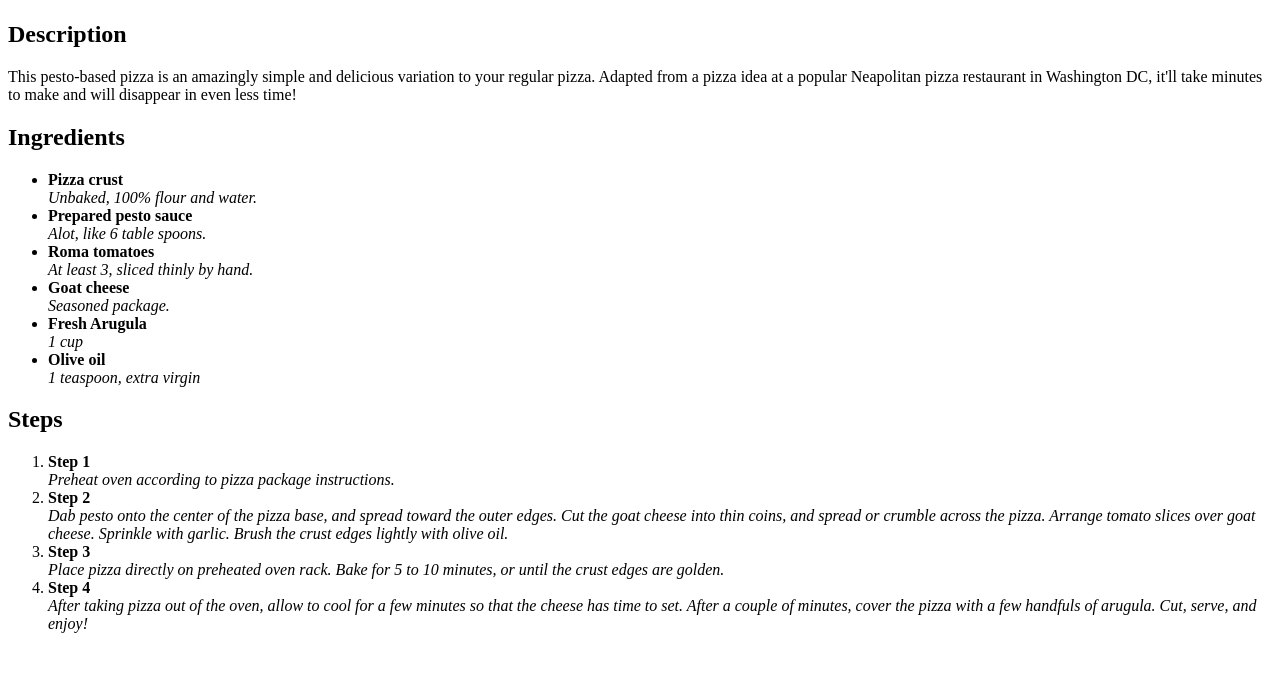
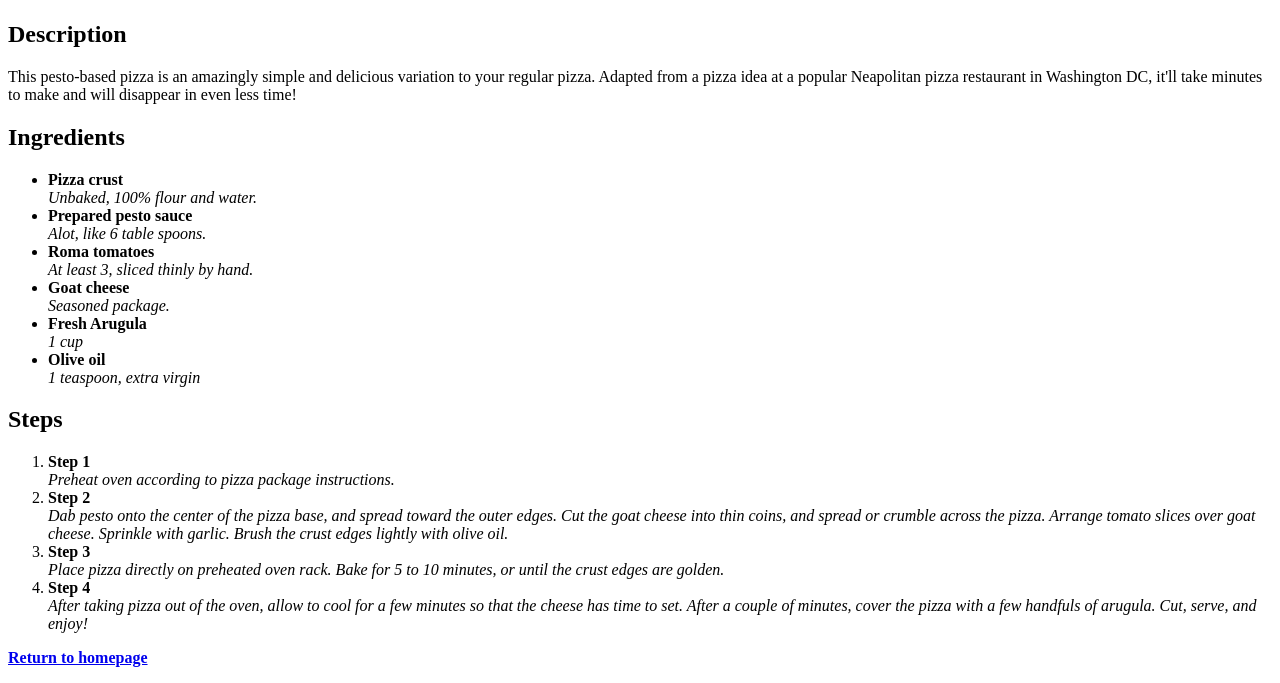
Before and after one commit to 17debrie/odin-recipes-, a plain HTML site: page recipes/arugula-pizza.html in a window 1280 px wide. Shown: the part 308-991 px from the top of the page. Before the commit the page ends 957 px from the top, so only its background shows below. Drawn offline with Linux system fonts and the light colour scheme.

Commit message:
Add links back to index.html

```diff
--- a/recipes/arugula-pizza.html
+++ b/recipes/arugula-pizza.html
@@ -36,5 +36,6 @@
             <li><strong>Step 4</strong></li>
                 <dt><em>After taking pizza out of the oven, allow to cool for a few minutes so that the cheese has time to set. After a couple of minutes, cover the pizza with a few handfuls of arugula. Cut, serve, and enjoy!</em></dt>
         </ol>
+        <p><strong><a href="../index.html">Return to homepage</a></strong></p>
     </body>
 </html>
```
Also changed, not shown: recipes/cheese-burger.html (+1 -0 lines), recipes/fried-chiken.html (+1 -0 lines).
